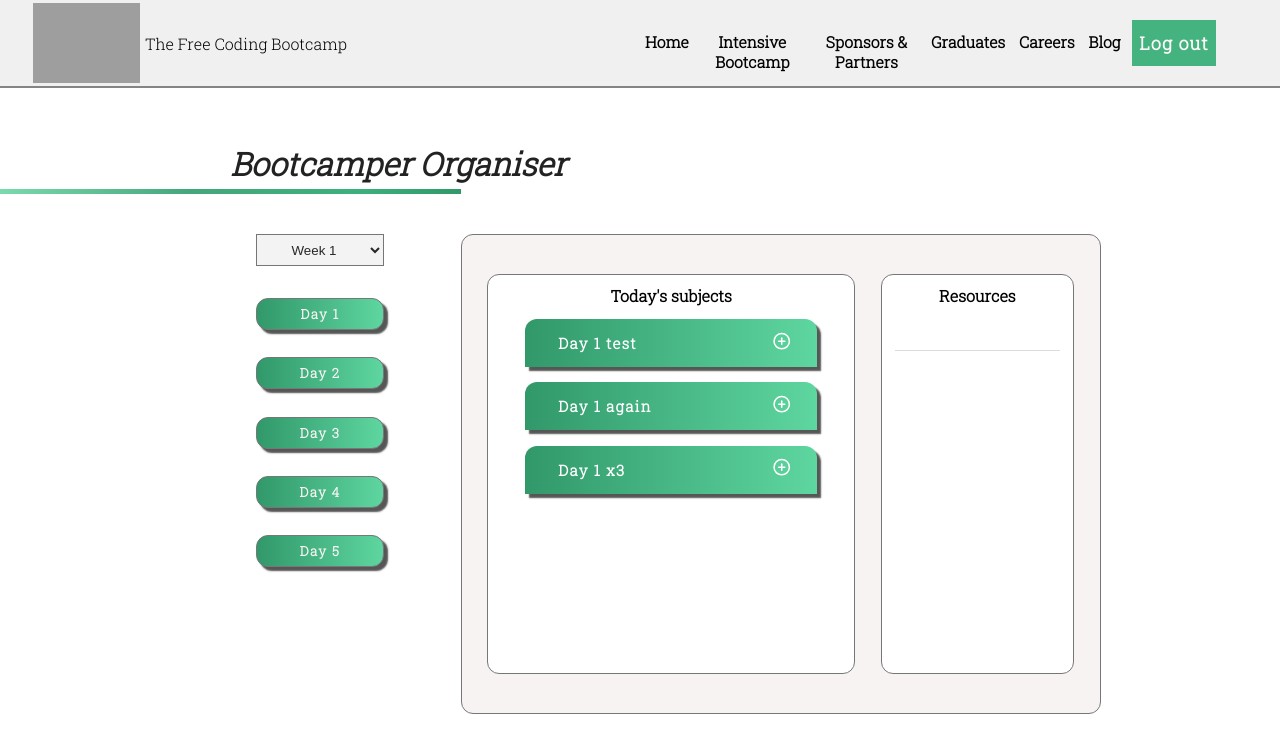
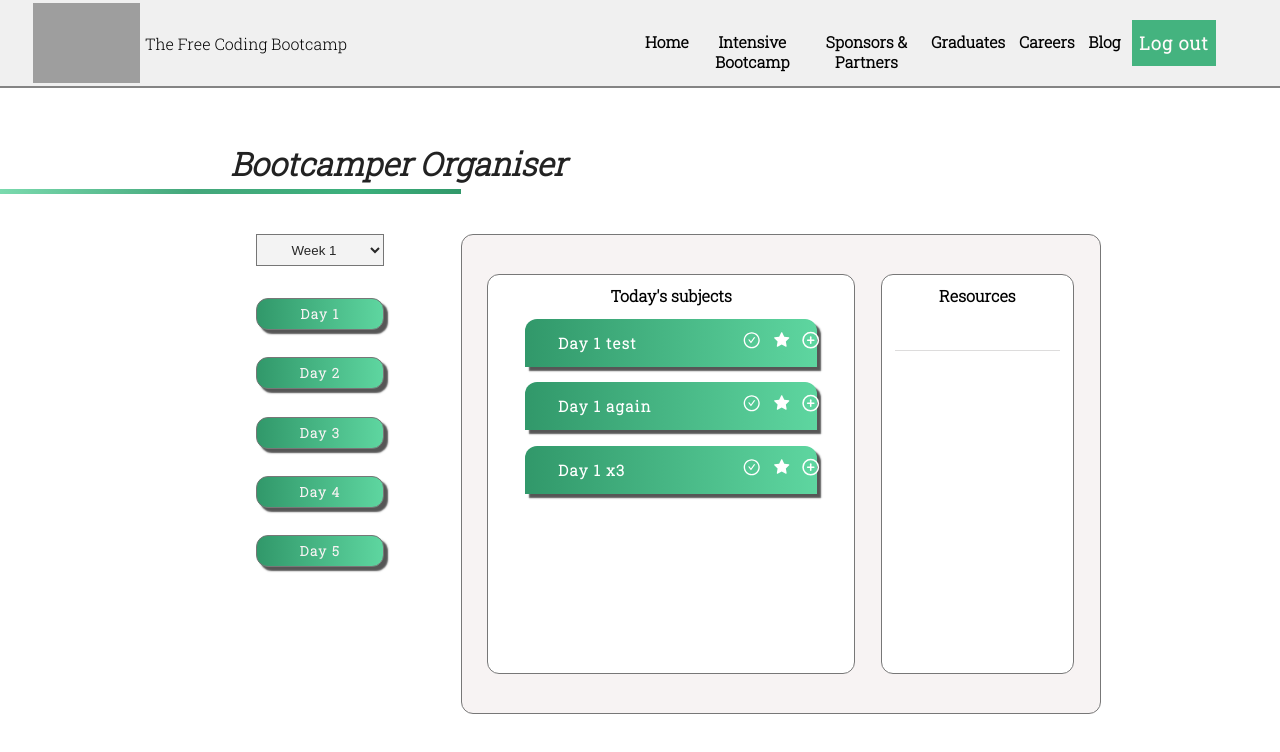
Before and after one commit to SchoolOfCode/w9_frontend-project-conor-lee-yasar-carlos, a React (Create React App) app in the folder my-app/: page / in a window 1280 px wide. Both pictures are taken after a click on the button "Day 1". Shown: the top 752 px of the page. Built offline with nearby package versions, Linux system fonts and the light colour scheme; grey boxes are pictures that could not be loaded.

Commit message:
Added list icons

```diff
--- a/my-app/src/App.css
+++ b/my-app/src/App.css
@@ -333,7 +333,11 @@ h2 {
   margin-right: 1.3vh;
   width: 4vw;
   height: 3vh;
+}
 
+.plus-icon {
+  height: 3vh;
+  width: 3vw;
 }
 
 svg {
@@ -395,3 +399,7 @@ input {
     );
     box-shadow: 3px 3px 1.2px 0px rgba(29, 29, 29, 0.75);
 }
+
+.weekend-button {
+  visibility: hidden;
+}
--- a/my-app/src/App.js
+++ b/my-app/src/App.js
@@ -11,12 +11,16 @@ function App() {
   const [dayId, setDayId] = useState(0);
   const [input, setInput] = useState("Week 1");
 
-  const [dayButton, setDayButton] = useState([{day: 1, text: [{id: 1, content: "Day 1 test"},{id: 2, content: "Day 1 again"},{id: 2, content: "Day 1 x3"}]}, {day: 2, text: [{id: 1, content: "Day 2 content"},{id: 2, content: "Day 2 Test again"}]}, {day: 3, text: "test3"}, {day: 4, text: "test4"}, {day: 5, text: "test5"}])
+  const [dayButton, setDayButton] = useState([{day: 1, text: [{id: 1, content: "Day 1 test"},{id: 2, content: "Day 1 again"},{id: 3, content: "Day 1 x3"}]}, {day: 2, text: [{id: 1, content: "Day 2 content"},{id: 2, content: "Day 2 Test again"}]}, {day: 3, text: "test3"}, {day: 4, text: "test4"}, {day: 5, text: "test5"}])
 
   function handleClick(e) {
     setDayId(e.target.id - 1)
     setToDoClass("todo-container")
     setResourcesClass("resources-container")
+  }
+
+  function weekendAddClick(e) {
+
   }
 
 
@@ -33,8 +37,9 @@ function App() {
             return <Categories id={input.day} dayButton={input.day} text={input.text} handleClick={handleClick}/>
           })}
           </div>
+          <button className='weekend-button category-button' onClick={handleClick}>Weekend</button>
       </div>
-       <Todo toDoClass={toDoClass} resourceClass={resourcesClass} data={dayButton[dayId].text}/>
+       <Todo weekendClick={weekendAddClick} toDoClass={toDoClass} resourceClass={resourcesClass} data={dayButton[dayId].text}/>
       </main>
     </div>
   );
--- a/my-app/src/Componants/Todo-list/Todo-listitem/ListItem.js
+++ b/my-app/src/Componants/Todo-list/Todo-listitem/ListItem.js
@@ -1,12 +1,16 @@
 import React from 'react'
 import { FiPlusCircle } from 'react-icons/fi'
+import { AiOutlineCheckCircle, AiFillStar } from 'react-icons/ai'
 
-function ListItem({id, text}) {
+
+function ListItem({id, text, weekendClick}) {
   return (
     <div className='todo-list-item'>
       <p className='list-item-text'>{text}</p>
-      <div className='icon-box'>
-        <span className='Plus-icon'><FiPlusCircle/></span>
+      <div className='icon-box' >
+        <span className='plus-icon'><AiOutlineCheckCircle  id={id} onClick={weekendClick}/></span>
+        <span className='plus-icon'><AiFillStar  id={id} onClick={weekendClick}/></span>
+        <span className='plus-icon'><FiPlusCircle  id={id} onClick={weekendClick}/></span>
       </div>
     </div>
   )
--- a/my-app/src/Componants/Todo-list/index.js
+++ b/my-app/src/Componants/Todo-list/index.js
@@ -1,7 +1,7 @@
 import React from "react";
 import ListItem from "./Todo-listitem/ListItem";
 
-function Todo({ toDoClass, resourceClass, data }) {
+function Todo({ toDoClass, resourceClass, data, weekendClick }) {
   return (
     <div className="todo">
       <div className={toDoClass}>
@@ -9,7 +9,7 @@ function Todo({ toDoClass, resourceClass, data }) {
           <h2>Today's subjects</h2>
         </div>
         {data.map((input) => {
-          return <ListItem text={input.content} id={input.id} />;
+          return <ListItem weekendClick={weekendClick} text={input.content} id={input.id} />;
         })}
       </div>
       <div className={resourceClass}>
```
